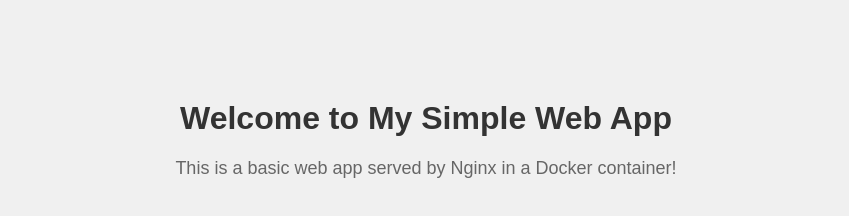
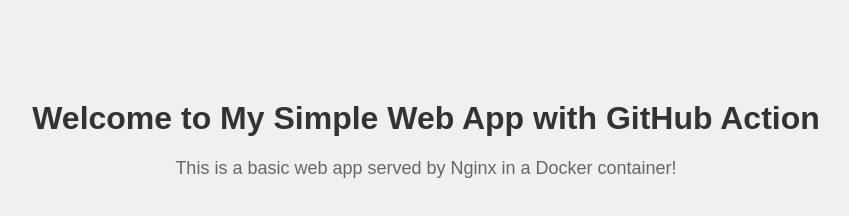
Before and after one commit to fmIst0/simple-web-app, a plain HTML site: page index.html in a window 1280 px wide. Shown: the whole page, without its empty margins (214-1063 px from the left). Drawn offline with Linux system fonts and the light colour scheme.

Commit message:
Test Action

```diff
--- a/index.html
+++ b/index.html
@@ -8,7 +8,7 @@
 </head>
 <body>
     <div class="container">
-        <h1>Welcome to My Simple Web App</h1>
+        <h1>Welcome to My Simple Web App with GitHub Action</h1>
         <p>This is a basic web app served by Nginx in a Docker container!</p>
     </div>
 </body>
```
